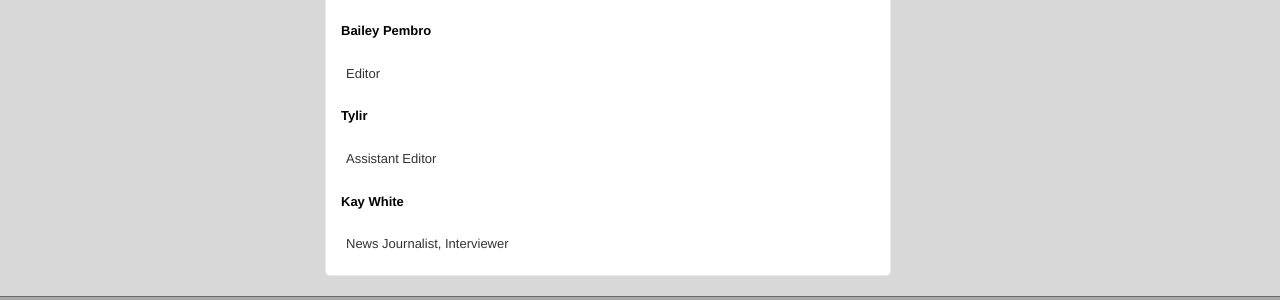
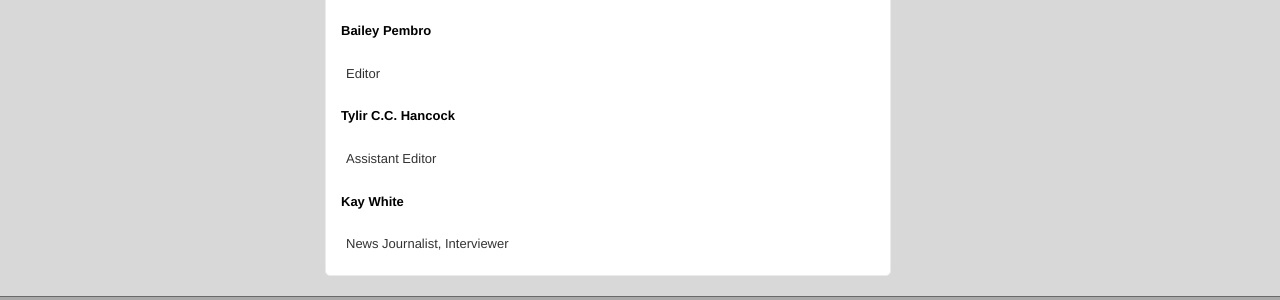
Before and after one commit to collectiverealms/collectiverealms, a Jekyll site: the page built from about.html, in a window 1280 px wide. Shown: the part 699-999 px from the top of the page. Built offline with Jekyll 4.4.1, drawn with Linux system fonts in a browser that asks for light colours.

Commit message:
Update about.html

```diff
--- a/about.html
+++ b/about.html
@@ -15,7 +15,7 @@ title: About
         <p>Editor</p>
       <h4>Bailey Pembro</h4>
         <p>Editor</p>
-      <h4>Tylir</h4>
+      <h4>Tylir C.C. Hancock</h4>
         <p>Assistant Editor</p>
       <h4>Kay White</h4>
         <p>News Journalist, Interviewer</p>
```
